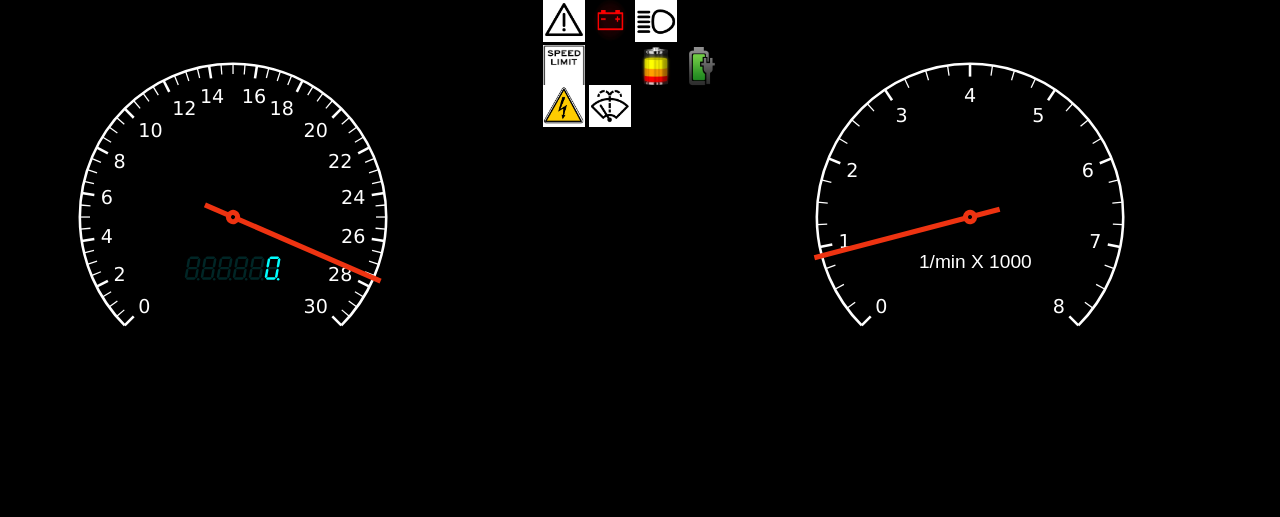
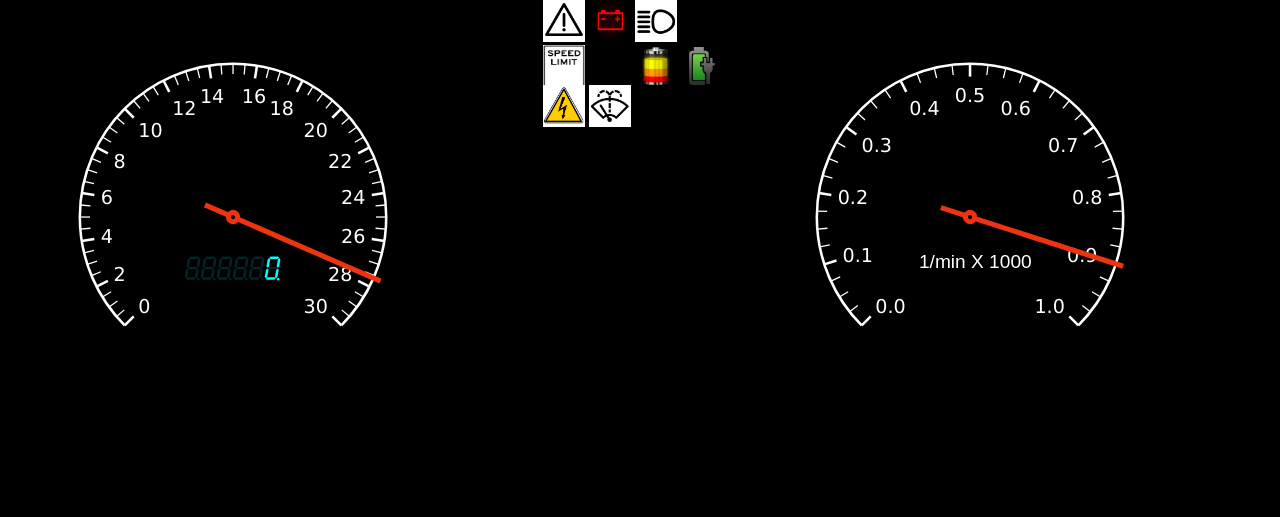
Before and after one commit to Ma0267/dashboardgroup3, a plain HTML site: page index.html in a window 1280 px wide. Drawn offline with Linux system fonts and the light colour scheme.

Commit message:
change to 1

```diff
--- a/index.html
+++ b/index.html
@@ -159,7 +159,7 @@
                 .tickSize(10, 8, 10)
                 .tickPadding(5)
                 .scale(d3.scale.linear()
-                        .domain([0, 8])
+                        .domain([0, 1])
                         .range([-3*Math.PI/4, 3*Math.PI/4]));
 
         rpm_svg.append("g")
```
